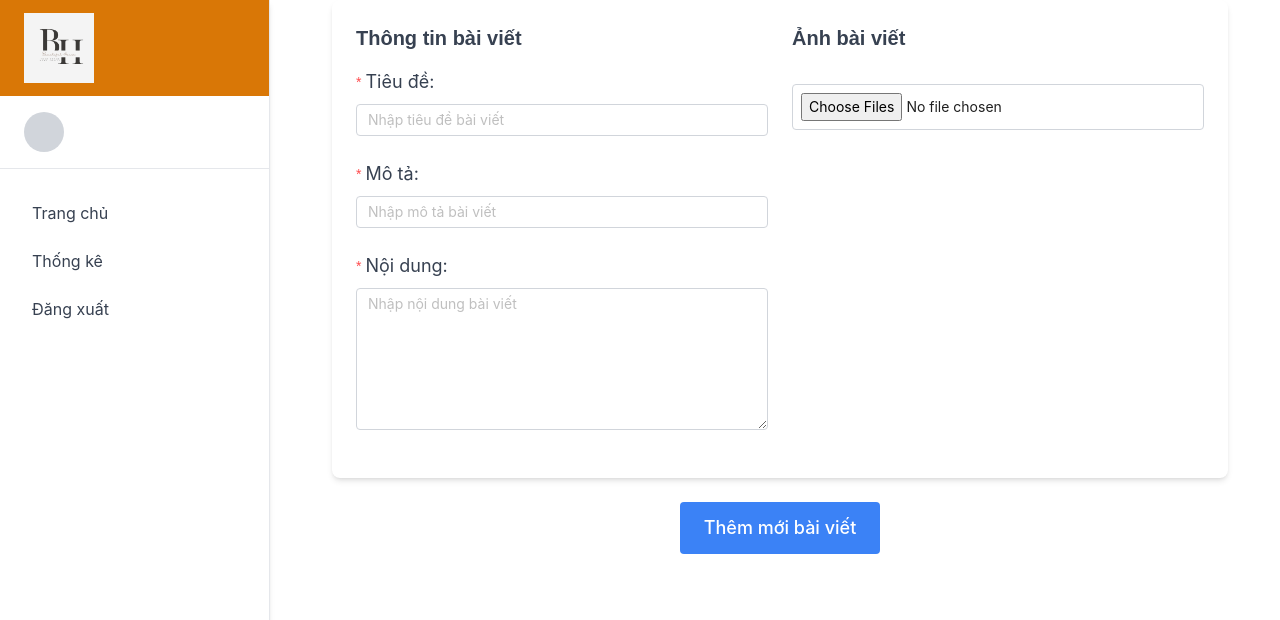
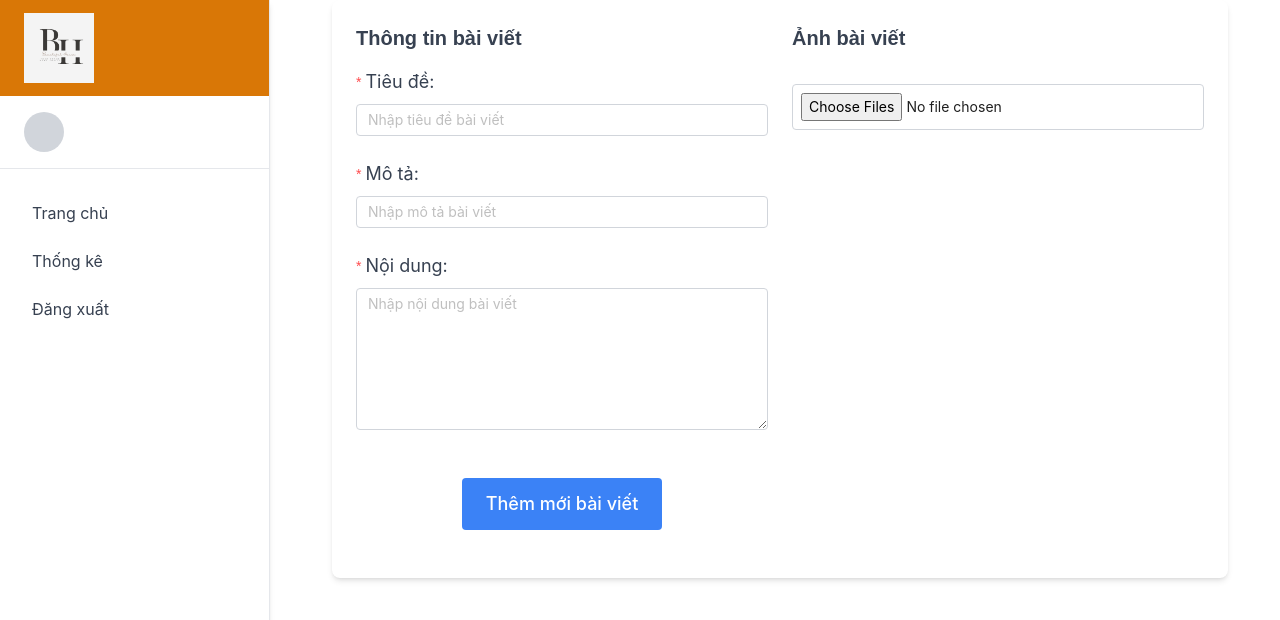
Before and after one commit to Jerry291299/FEDATN, a React (Create React App) app: page /admin/addNews in a window 1280 px wide. Shown: the top 620 px of the page. Built offline with nearby package versions, Linux system fonts and the light colour scheme; sample sign-in values are in the browser's storage.

Commit message:
sửa lại add tin tức

```diff
--- a/src/components/admin/modaladd/addtintuc.tsx
+++ b/src/components/admin/modaladd/addtintuc.tsx
@@ -106,6 +106,17 @@ const AddNews = () => {
                         >
                             <Input.TextArea rows={6} placeholder="Nhập nội dung bài viết" className="rounded border-gray-300" />
                         </Form.Item>
+
+                        <Form.Item>
+                            <div className="mt-6 flex justify-center">
+                                <button
+                                    type="submit"
+                                    className="px-6 py-3 bg-blue-500 text-white font-medium text-lg rounded hover:bg-blue-600 focus:ring focus:ring-blue-300"
+                                >
+                                    Thêm mới bài viết
+                                </button>
+                            </div>
+                        </Form.Item>
                     </Form>
                 </div>
 
@@ -138,18 +149,8 @@ const AddNews = () => {
                     />
                 </div>
             </div>
-
-          <div className="mt-6 flex justify-center">
-            <button
-              type="submit"
-              className="px-6 py-3 bg-blue-500 text-white font-medium text-lg rounded hover:bg-blue-600 focus:ring focus:ring-blue-300"
-            >
-              Thêm mới bài viết
-            </button>
-          </div>
         </>
     );
-
 };
 
 export default AddNews;
```
Lines whose indentation alone changed are shown as unchanged.
